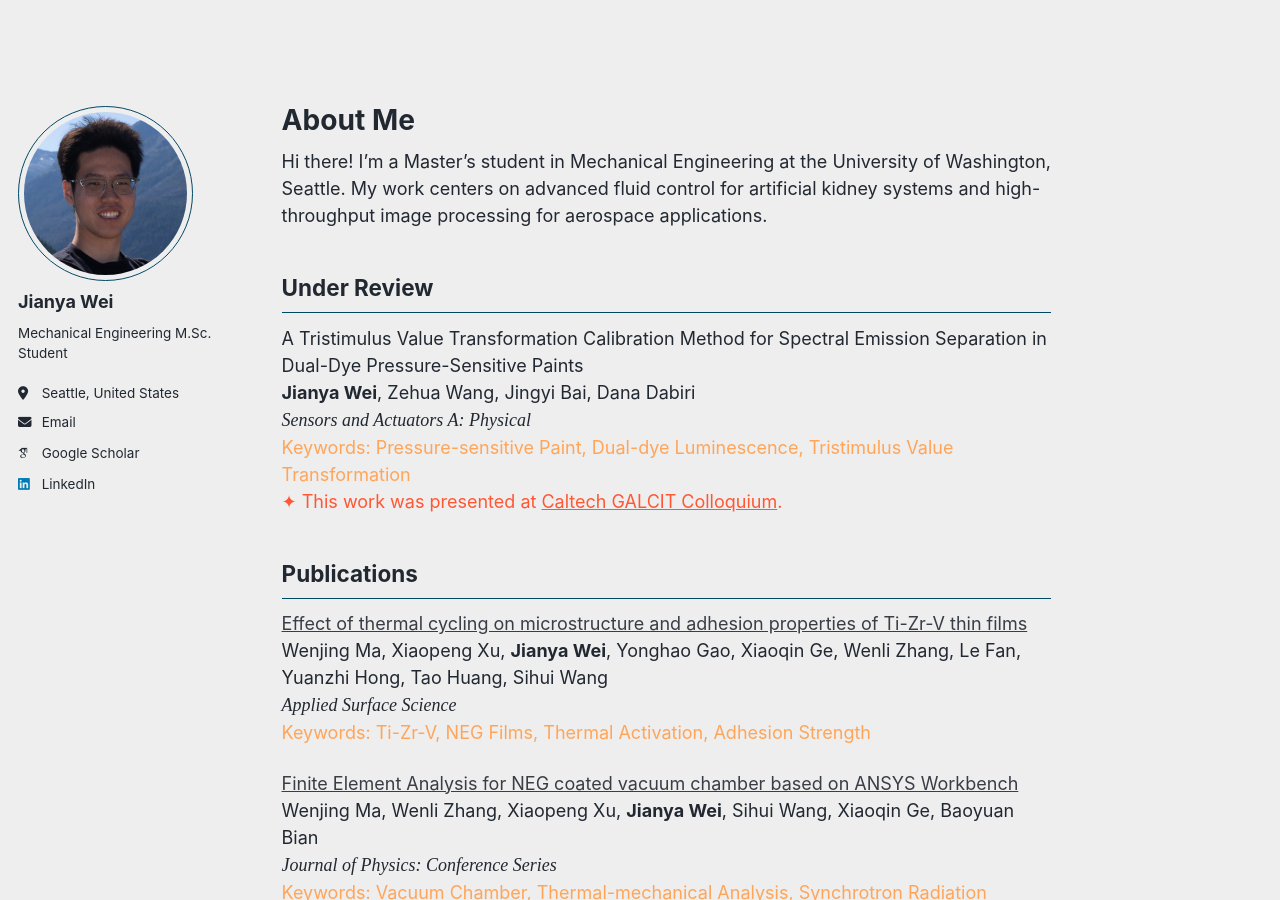
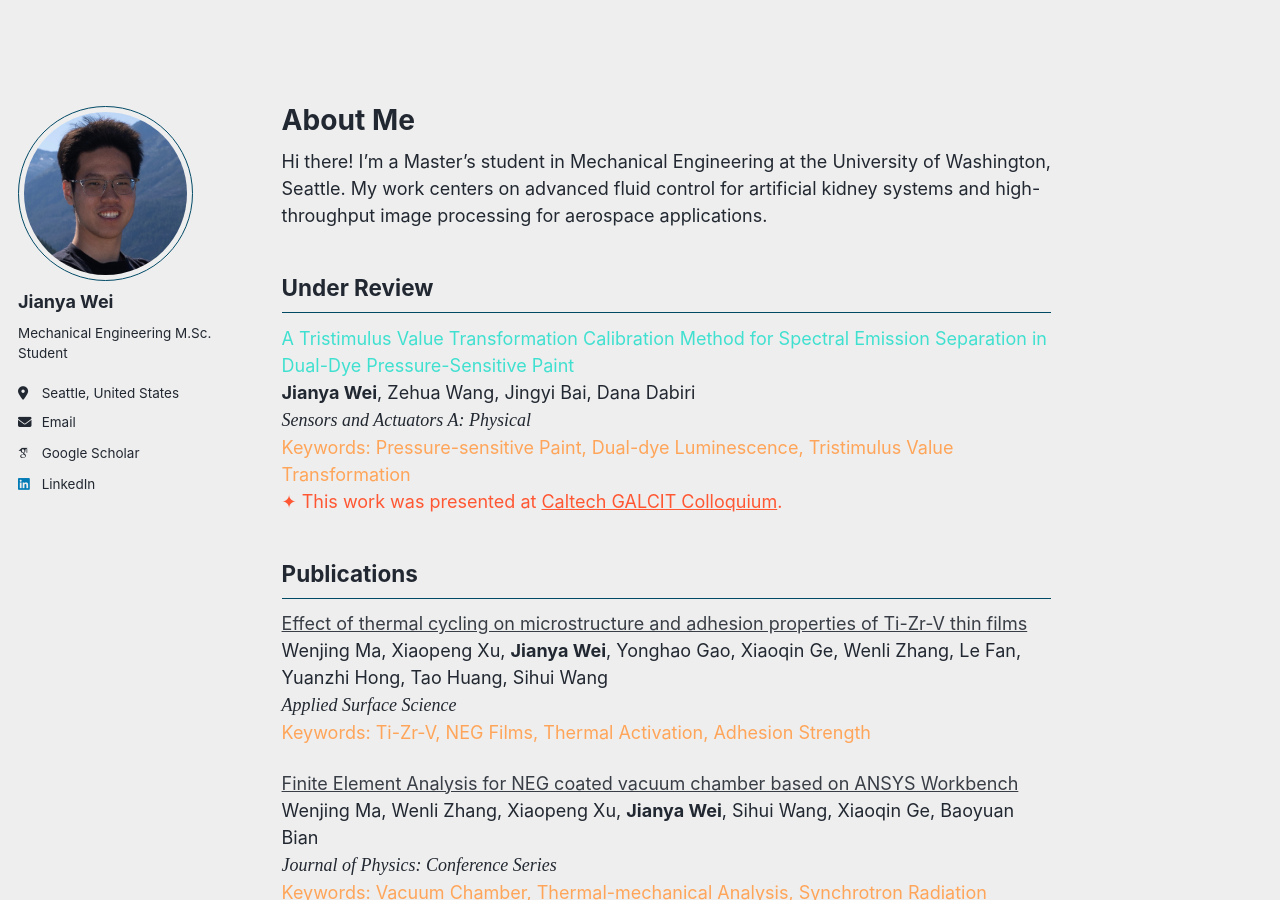
Before and after one commit to jywei02/jywei02.github.io, a Jekyll site: the page built from _pages/about.md, in a window 1280 px wide and 900 px high. Built offline with Jekyll 4.4.1, drawn with Linux system fonts in a browser that asks for light colours; some web fonts are replaced.

Commit message:
Update about.md

```diff
--- a/_pages/about.md
+++ b/_pages/about.md
@@ -11,7 +11,7 @@ Hi there! I’m a Master’s student in Mechanical Engineering at the University
 
 Under Review
 ------
-A Tristimulus Value Transformation Calibration Method for Spectral Emission Separation in Dual-Dye Pressure-Sensitive Paints
+<span style="color: #40E0D0;">A Tristimulus Value Transformation Calibration Method for Spectral Emission Separation in Dual-Dye Pressure-Sensitive Paint  </span><br>
 **Jianya Wei**, Zehua Wang, Jingyi Bai, Dana Dabiri
 <span style="font-family: 'Times New Roman', serif; font-style: italic;">
 Sensors and Actuators A: Physical
@@ -19,11 +19,11 @@ Sensors and Actuators A: Physical
 <span style="color: #FFA559;">
 Keywords: Pressure-sensitive Paint, Dual-dye Luminescence, Tristimulus Value Transformation
 </span>
-<span style="color:#FF5733;">✦ This work was presented at <a href="https://www.caltech.edu/campus-life-events/calendar/galcit-colloquium-378" style="color:#FF5733;">Caltech GALCIT Colloquium</a>.</span>
+<span style="color:#FF5733;">✦ This work was presented at <a href="https://www.caltech.edu/campus-life-events/calendar/galcit-colloquium-378" style="color:#FF5733;">Caltech GALCIT Colloquium</a>.  </span>
 
 Publications
 ------
-[Effect of thermal cycling on microstructure and adhesion properties of Ti-Zr-V thin films](https://www.sciencedirect.com/science/article/abs/pii/S0169433223029197)
+<span style="color: #40E0D0;">[Effect of thermal cycling on microstructure and adhesion properties of Ti-Zr-V thin films](https://www.sciencedirect.com/science/article/abs/pii/S0169433223029197)  </span><br>
 Wenjing Ma, Xiaopeng Xu, **Jianya Wei**, Yonghao Gao, Xiaoqin Ge, Wenli Zhang, Le Fan, Yuanzhi Hong, Tao Huang, Sihui Wang
 <span style="font-family: 'Times New Roman', serif; font-style: italic;">
 Applied Surface Science
@@ -32,7 +32,7 @@ Applied Surface Science
 Keywords: Ti-Zr-V, NEG Films, Thermal Activation, Adhesion Strength
 </span>
 
-[Finite Element Analysis for NEG coated vacuum chamber based on ANSYS Workbench](https://iopscience.iop.org/article/10.1088/1742-6596/2687/8/082025)
+<span style="color: #40E0D0;">[Finite Element Analysis for NEG coated vacuum chamber based on ANSYS Workbench](https://iopscience.iop.org/article/10.1088/1742-6596/2687/8/082025)  </span><br>
 Wenjing Ma, Wenli Zhang, Xiaopeng Xu, **Jianya Wei**, Sihui Wang, Xiaoqin Ge, Baoyuan Bian
 <span style="font-family: 'Times New Roman', serif; font-style: italic;">
 Journal of Physics: Conference Series
@@ -41,7 +41,7 @@ Journal of Physics: Conference Series
 Keywords: Vacuum Chamber, Thermal-mechanical Analysis, Synchrotron Radiation Facility
 </span>
 
-[Vacuum Performance of Activated NEG Coatings under Neon Venting](http://cjvst.cvs.org.cn/en/article/doi/10.13922/j.cnki.cjvst.202305002)
+<span style="color: #40E0D0;">[Vacuum Performance of Activated NEG Coatings under Neon Venting](http://cjvst.cvs.org.cn/en/article/doi/10.13922/j.cnki.cjvst.202305002)  </span><br>
 Xiaopeng Xu, Wenjing Ma, **Jianya Wei**, Xiaoqin Ge, Le Fan, Yuanzhi Hong, Le Fan, Yuanzhi Hong, Xiaowei Xia, Tao Huang, Sihui Wang
 <span style="font-family: 'Times New Roman', serif; font-style: italic;">
 Chinese Journal of Vacuum Science and Technology
@@ -50,7 +50,7 @@ Chinese Journal of Vacuum Science and Technology
 Keywords: Ti-Zr-V Coatings, Neon Protecting, HALF, Ultra-high Vacuum, Activation
 </span>
 
-[Multi-Chamber TiZrV Coating in OFS Copper Vacuum Chamber for HALF](https://www.cpsjournals.cn/article/doi/10.13922/j.cnki.cjvst.202207022?viewType=HTML)
+<span style="color: #40E0D0;">[Multi-Chamber TiZrV Coating in OFS Copper Vacuum Chamber for HALF](https://www.cpsjournals.cn/article/doi/10.13922/j.cnki.cjvst.202207022?viewType=HTML)  </span>
 Zhuang Zhao, Wenjing Ma, Xiaoqin Ge, Sihui Wang, Yuanzhi Hong, **Jianya Wei**, Shancai Zhang, Le Fan
 <span style="font-family: 'Times New Roman', serif; font-style: italic;">
 Chinese Journal of Vacuum Science and Technology
```
